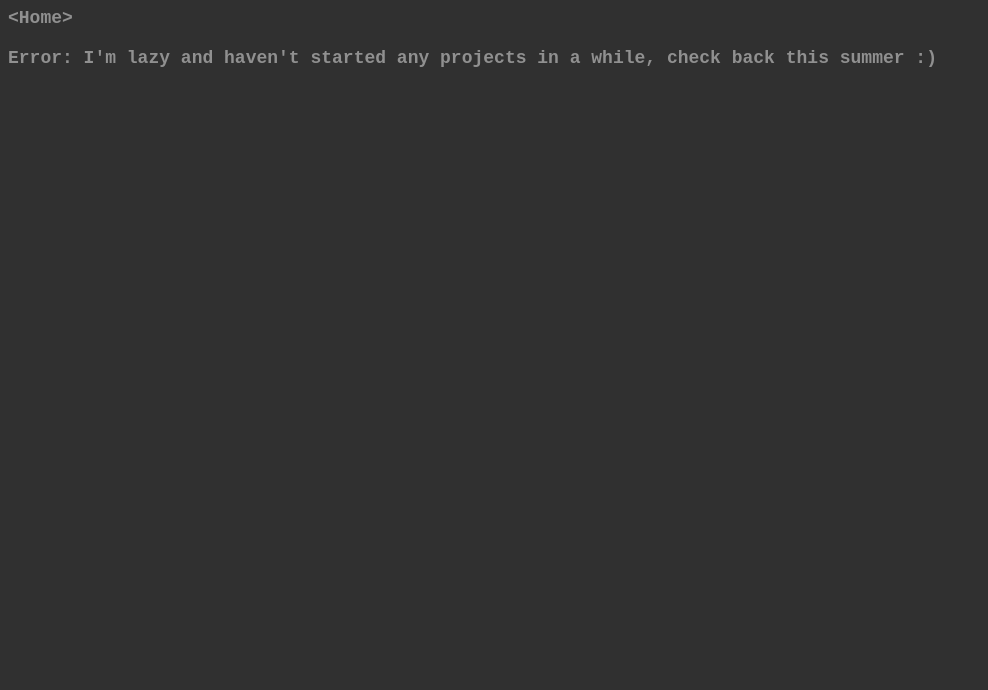
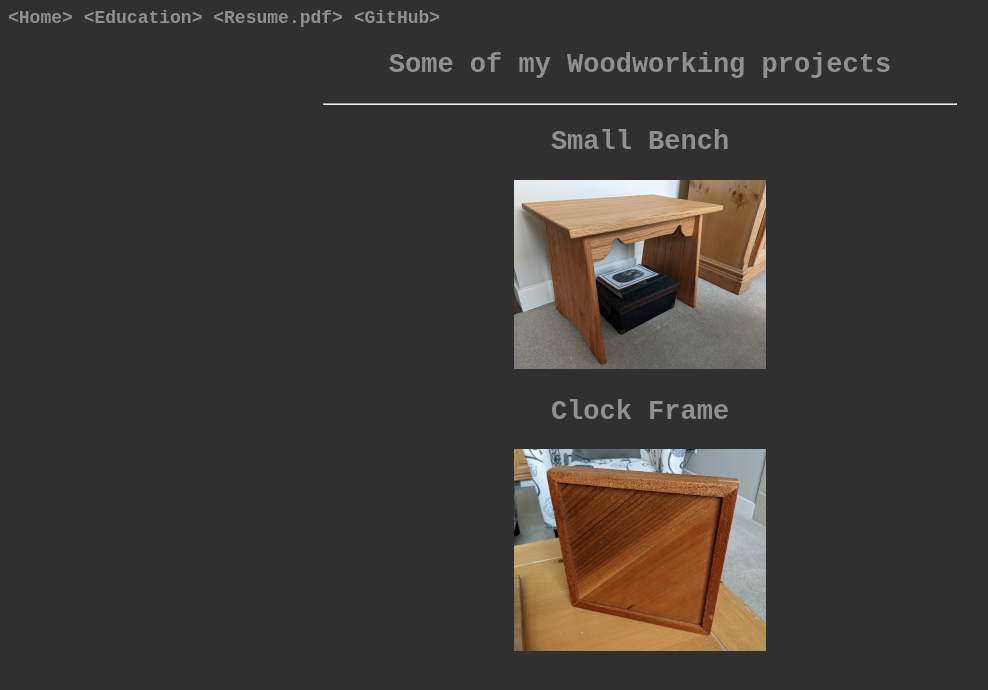
Before and after one commit to Aidenwjt/aidenwjt, a PHP site: page /cool-stuff/woodworking.html in a window 1280 px wide. Shown: the top 690 px of the page, without its empty margins (0-988 px from the left). Run offline with PHP 8.4, Linux system fonts and the light colour scheme.

Commit message:
Updating woodworking section

```diff
--- a/cool-stuff/education.html
+++ b/cool-stuff/education.html
@@ -10,6 +10,7 @@
         <a class="nav-link" href="../index.html"> &ltHome&gt</a>
         <a class="nav-link" href="../Resume.pdf"> &ltResume.pdf&gt</a>
         <a class="nav-link" href="https://github.com/Aidenwjt"> &ltGitHub&gt</a>
+        <a class="nav-link" href="woodworking.html"> &ltWoodworking&gt</a>
         <h2>Notable courses:</h2>
         <h3>CPSC 329 - Explorations in Information Security and Privacy</h3>
         <ul>
--- a/cool-stuff/woodworking.html
+++ b/cool-stuff/woodworking.html
@@ -7,7 +7,17 @@
         <link rel="stylesheet" href="../main.css">
     </head>
     <body>
-        <a class="nav-link" href="../index.html"> &ltHome&gt</a> <br><br>
-        Error: I'm lazy and haven't started any projects in a while, check back this summer :)
+        <a class="nav-link" href="../index.html"> &ltHome&gt</a>
+        <a class="nav-link" href="education.html"> &ltEducation&gt</a>
+        <a class="nav-link" href="../Resume.pdf"> &ltResume.pdf&gt</a>
+        <a class="nav-link" href="https://github.com/Aidenwjt"> &ltGitHub&gt</a>
+        <div class="container">
+            <h2>Some of my Woodworking projects</h2>
+            <hr>
+            <h2>Small Bench</h2>
+            <img class="image-size" src="images/bench.jpg" alt="Small Bench">
+            <h2>Clock Frame</h2>
+            <img class="image-size" src="images/clock-frame.jpg" alt="Clock Frame">
+        </div>
     </body>
 </html>
--- a/main.css
+++ b/main.css
@@ -15,6 +15,10 @@ ul li {
 }
 .container {
     text-align: center;
+}
+.image-size {
+    width: 20%;
+    height: 20%;
 }
 a.nav-link:link
 {
```
Also changed, not shown: cool-stuff/images/bench.jpg (added), cool-stuff/images/clock-frame.jpg (added).
